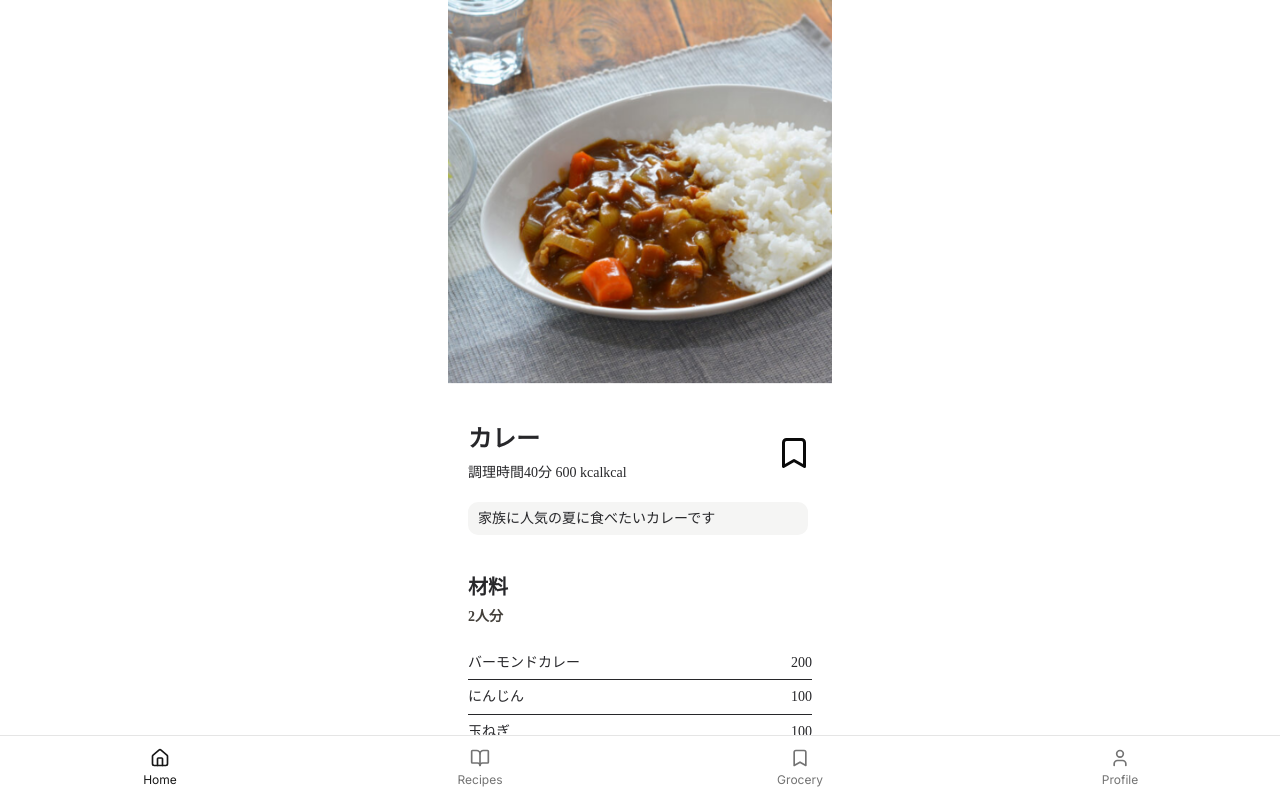
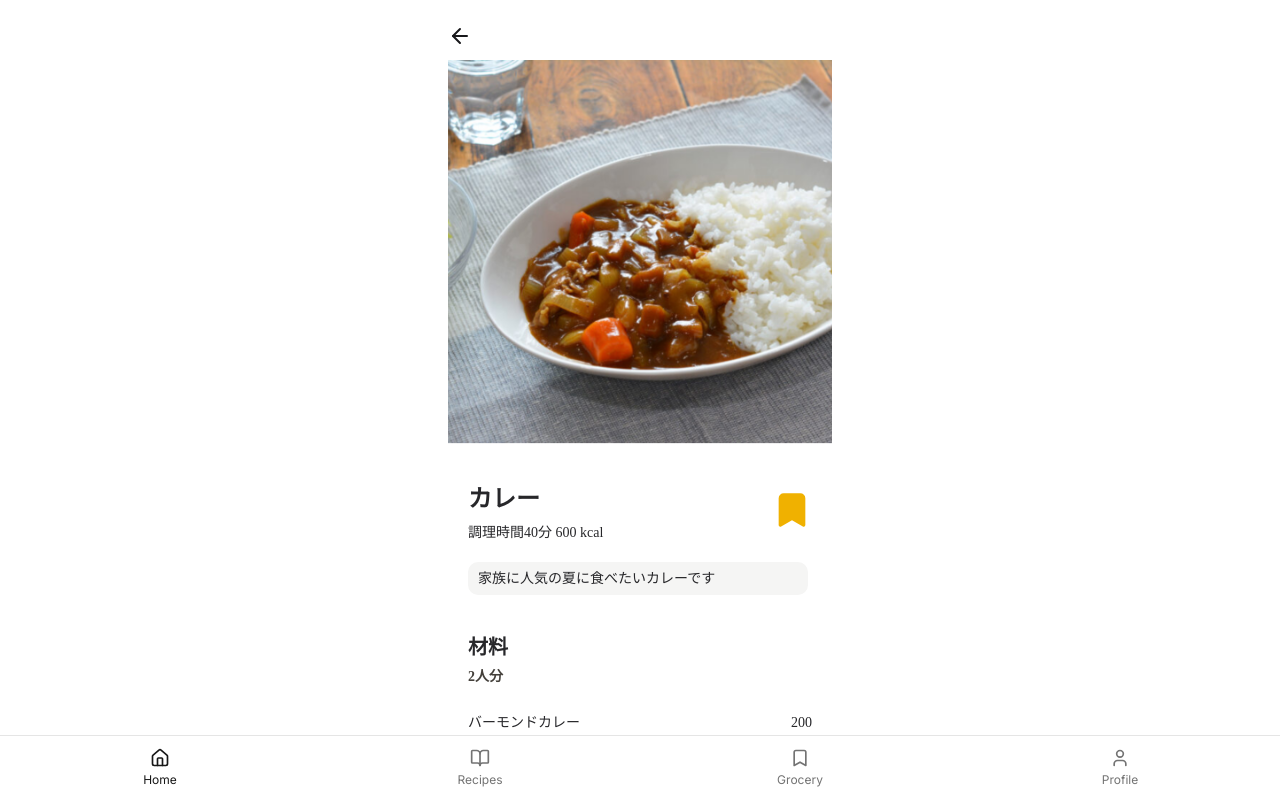
Before and after one commit to ritika-kapoor/Hack-2025-user-front, a Next.js app in the folder my-app/: page /user/MainRecipes/1 in a window 1280 px wide. Shown: the top 798 px of the page. Built offline with nearby package versions, Linux system fonts and the light colour scheme; no server answers.

Commit message:
レシピ詳細表示用コンポーネントの更新 - BookMarkToggleコンポーネントを新規作成し、RecipeTitleコンポーネントにブックマーク機能を追加しました。また、RecipeImageコンポーネントに戻るボタンを追加しました。

```diff
--- /dev/null
+++ b/my-app/components/Recipes/RecipeDetail/BookMarkToggle.tsx
@@ -0,0 +1,17 @@
+import { Bookmark } from "lucide-react";
+import { useState } from "react";
+
+interface BookMarkToggleProps {
+    store_recipe: boolean;
+}
+
+export default function BookMarkToggle({ store_recipe }: BookMarkToggleProps) {
+    const [isBookMarked, setIsBookMarked] = useState(store_recipe);
+    return (
+        <div>
+            <button onClick={() => setIsBookMarked(!isBookMarked)}>
+                <Bookmark className={`w-10 h-10 ${isBookMarked ? "fill-yellow-500 text-yellow-500" : "stroke-black fill-transparent"}`} />
+            </button>
+        </div>
+    )
+}
--- a/my-app/components/Recipes/RecipeDetail/RecipeImage.tsx
+++ b/my-app/components/Recipes/RecipeDetail/RecipeImage.tsx
@@ -1,11 +1,26 @@
+import { ArrowLeft } from "lucide-react";
 import Image from "next/image";
+import Link from "next/link";
 
 interface RecipeImageProps {
-    image: string;
+  image: string;
 }
 
 export default function RecipeImage({ image }: RecipeImageProps) {
-    return (
-        <Image className="w-full h-96 object-cover" src={image} alt="レシピ画像" width={1000} height={1000}/>
-    )
+  return (
+    <div>
+      <div className="mb-3 mt-6">
+      <Link href="/user/MainRecipes/">
+        <ArrowLeft className="w-6 h-6 text-zinc-900" />
+      </Link>
+      </div>
+      <Image
+        className="w-full h-96 object-cover"
+        src={image}
+        alt="レシピ画像"
+        width={1000}
+        height={1000}
+      />
+    </div>
+  );
 }
--- a/my-app/components/Recipes/RecipeDetail/RecipeTitle.tsx
+++ b/my-app/components/Recipes/RecipeDetail/RecipeTitle.tsx
@@ -1,4 +1,6 @@
-import { Bookmark } from 'lucide-react';
+"use client"
+
+import BookMarkToggle from './BookMarkToggle';
 
 interface RecipeTitleProps {
     title: string;
@@ -8,15 +10,15 @@ interface RecipeTitleProps {
     description: string;
 }
 
-export default function RecipeTitle({ title, cookingTime, calories, description }: RecipeTitleProps) {
+export default function RecipeTitle({ title, cookingTime, calories, description, store_recipe = false }: RecipeTitleProps) {
     return (
         <div className="self-stretch flex flex-col justify-start items-start gap-5 px-5">
             <div className="self-stretch inline-flex justify-start items-center gap-5">
                 <div className="w-80 inline-flex flex-col justify-start items-start gap-2.5">
                     <div className="self-stretch justify-start text-zinc-800 text-2xl font-bold font-['Noto_Sans_JP'] leading-tight">{title}</div>
-                    <div className="self-stretch justify-start text-zinc-800 text-sm font-normal font-['Noto_Sans_JP'] leading-tight">調理時間{cookingTime} {calories}kcal</div>
+                    <div className="self-stretch justify-start text-zinc-800 text-sm font-normal font-['Noto_Sans_JP'] leading-tight">調理時間{cookingTime} {calories}</div>
                 </div>
-                <Bookmark className="w-10 h-10" />
+                <BookMarkToggle store_recipe={store_recipe}/>
             </div>
             <div className="self-stretch flex flex-col justify-start items-start gap-2.5">
                 <div className="px-2.5 py-2 bg-stone-100 rounded-lg inline-flex justify-center items-center gap-2.5">
```
